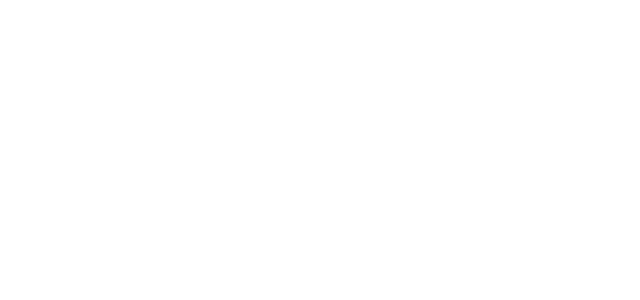
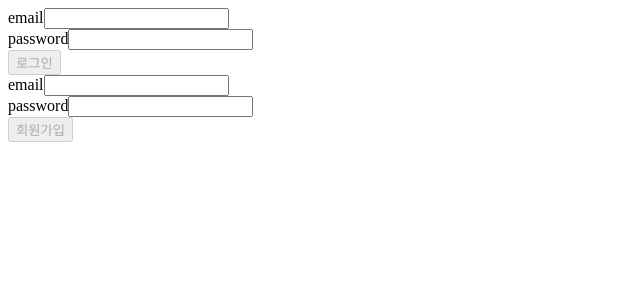
Before and after one commit to WONILLISM/wanted-pre-onboarding-frontend, a React (Create React App) app: page / in a window 1280 px wide. Shown: the top 300 px of the page, without its empty margins (0-640 px from the left). Built offline with nearby package versions, Linux system fonts and the light colour scheme.

Commit message:
[feat] add email password validation (#2)
제어 컴포넌트를 사용한 Input
정규식 표현을 사용한 validation

```diff
--- a/src/App.tsx
+++ b/src/App.tsx
@@ -1,5 +1,13 @@
+import SignIn from "./pages/SignIn";
+import SignUp from "./pages/SignUp";
+
 function App() {
-  return <div className="App"></div>;
+  return (
+    <div className="App">
+      <SignIn />
+      <SignUp />
+    </div>
+  );
 }
 
 export default App;
--- /dev/null
+++ b/src/components/Input.tsx
@@ -0,0 +1,20 @@
+import { InputHTMLAttributes } from "react";
+
+interface Props extends InputHTMLAttributes<HTMLInputElement> {
+  dataTestId?: string;
+  helpText?: string;
+  label?: string;
+  value: string;
+}
+
+const Input = ({ dataTestId, helpText, label, value, ...rest }: Props) => {
+  return (
+    <div>
+      {label && <label>{label}</label>}
+      <input data-testid={dataTestId} {...rest} />
+      {!!value && helpText && <div>{helpText}</div>}
+    </div>
+  );
+};
+
+export default Input;
--- /dev/null
+++ b/src/pages/SignIn.tsx
@@ -0,0 +1,70 @@
+import { ChangeEvent, useState } from "react";
+import Input from "../components/Input";
+
+const SignIn = () => {
+  const [email, setEmail] = useState<string>("");
+  const [isValidEmail, setIsValidEmail] = useState<boolean>(false);
+  const [emailHelpText, setEmailHelpText] = useState<string>("");
+
+  const [password, setPassword] = useState<string>("");
+  const [isValidPassword, setIsValidPassword] = useState<boolean>(false);
+  const [passwordHelpText, setPasswordHelpText] = useState<string>("");
+
+  const emailRegex = /\S+@\S+/;
+  const passwordRegex = /^.{8,}$/;
+
+  const handleEmailChange = (e: ChangeEvent<HTMLInputElement>) => {
+    const { value } = e.target;
+
+    if (emailRegex.test(value)) {
+      setIsValidEmail(true);
+      setEmailHelpText("올바른 이메일 형식입니다.");
+    } else {
+      setIsValidEmail(false);
+      setEmailHelpText("올바르지 않은 이메일 형식입니다.");
+    }
+    setEmail(e.target.value);
+  };
+
+  const handlePasswordChange = (e: ChangeEvent<HTMLInputElement>) => {
+    const { value } = e.target;
+
+    if (passwordRegex.test(value)) {
+      setIsValidPassword(true);
+      setPasswordHelpText("올바른 비밀번호 형식입니다.");
+    } else {
+      setIsValidPassword(false);
+      setPasswordHelpText("올바르지 않은 비밀번호 형식입니다.");
+    }
+    setPassword(value);
+  };
+
+  return (
+    <div>
+      <Input
+        data-testid="email-input"
+        label="email"
+        helpText={emailHelpText}
+        value={email}
+        type="email"
+        onChange={handleEmailChange}
+      />
+      <Input
+        data-testid="password-input"
+        label="password"
+        helpText={passwordHelpText}
+        value={password}
+        type="password"
+        onChange={handlePasswordChange}
+      />
+      <button
+        data-testid="signin-button"
+        disabled={!isValidEmail || !isValidPassword}
+      >
+        로그인
+      </button>
+    </div>
+  );
+};
+
+export default SignIn;
--- /dev/null
+++ b/src/pages/SignUp.tsx
@@ -0,0 +1,70 @@
+import { ChangeEvent, useState } from "react";
+import Input from "../components/Input";
+
+const SignUp = () => {
+  const [email, setEmail] = useState<string>("");
+  const [isValidEmail, setIsValidEmail] = useState<boolean>(false);
+  const [emailHelpText, setEmailHelpText] = useState<string>("");
+
+  const [password, setPassword] = useState<string>("");
+  const [isValidPassword, setIsValidPassword] = useState<boolean>(false);
+  const [passwordHelpText, setPasswordHelpText] = useState<string>("");
+
+  const emailRegex = /\S+@\S+/;
+  const passwordRegex = /^.{8,}$/;
+
+  const handleEmailChange = (e: ChangeEvent<HTMLInputElement>) => {
+    const { value } = e.target;
+
+    if (emailRegex.test(value)) {
+      setIsValidEmail(true);
+      setEmailHelpText("올바른 이메일 형식입니다.");
+    } else {
+      setIsValidEmail(false);
+      setEmailHelpText("올바르지 않은 이메일 형식입니다.");
+    }
+    setEmail(e.target.value);
+  };
+
+  const handlePasswordChange = (e: ChangeEvent<HTMLInputElement>) => {
+    const { value } = e.target;
+
+    if (passwordRegex.test(value)) {
+      setIsValidPassword(true);
+      setPasswordHelpText("올바른 비밀번호 형식입니다.");
+    } else {
+      setIsValidPassword(false);
+      setPasswordHelpText("올바르지 않은 비밀번호 형식입니다.");
+    }
+    setPassword(value);
+  };
+
+  return (
+    <div>
+      <Input
+        data-testid="email-input"
+        label="email"
+        helpText={emailHelpText}
+        value={email}
+        type="email"
+        onChange={handleEmailChange}
+      />
+      <Input
+        data-testid="password-input"
+        label="password"
+        helpText={passwordHelpText}
+        value={password}
+        type="password"
+        onChange={handlePasswordChange}
+      />
+      <button
+        data-testid="signup-button"
+        disabled={!isValidEmail || !isValidPassword}
+      >
+        회원가입
+      </button>
+    </div>
+  );
+};
+
+export default SignUp;
```
